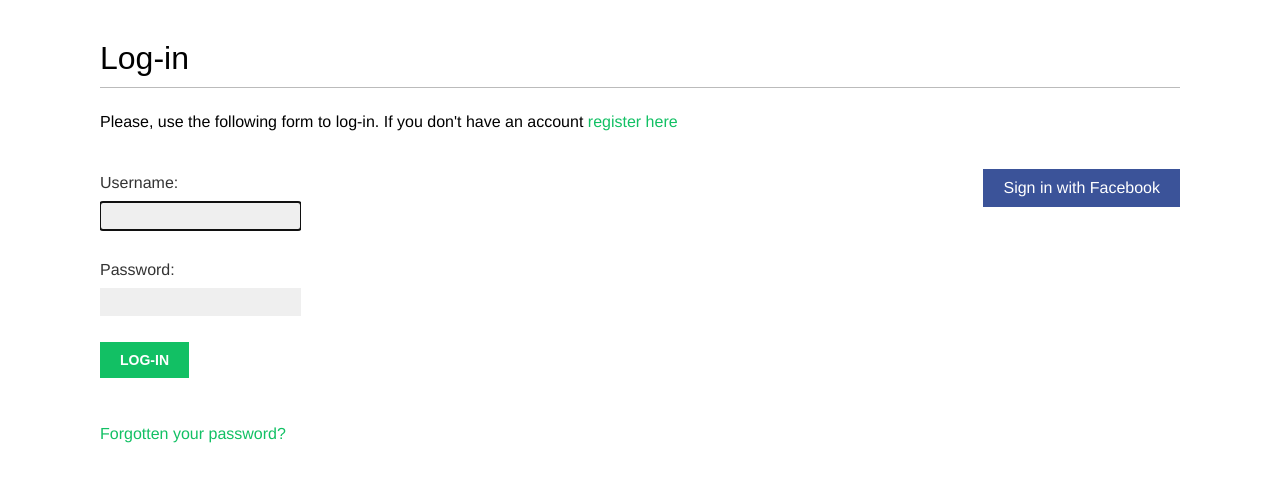
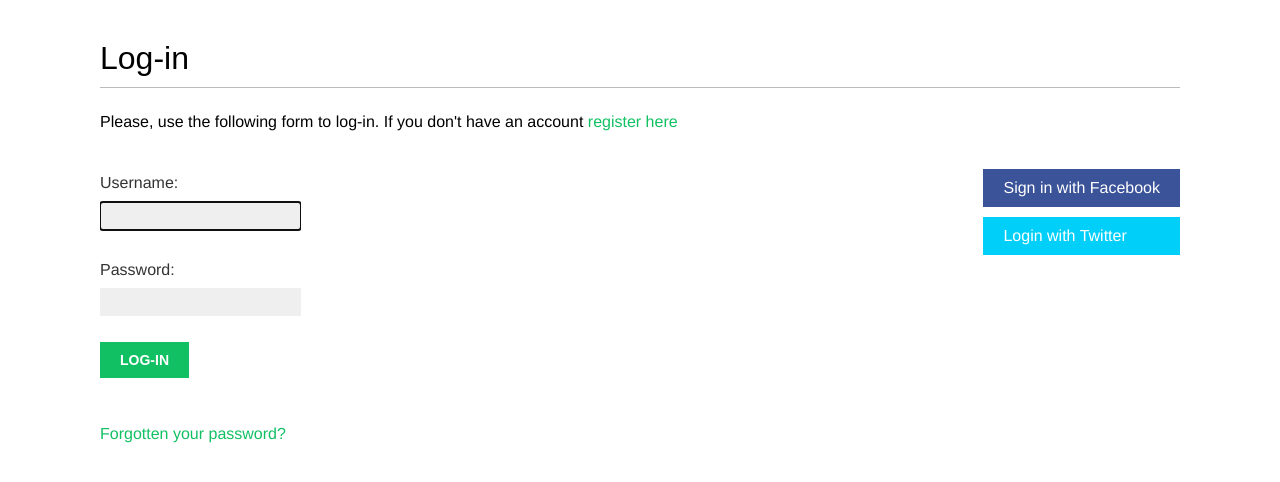
Before and after one commit to grbalmeida/rede-social-django, a Django app: page /account/login/ in a window 1280 px wide. Shown: the part 47-529 px from the top of the page. Run offline with Django 3.2, Linux system fonts and the light colour scheme; some web fonts are replaced.

Commit message:
Autenticação usando o Twitter

```diff
--- a/bookmarks/account/templates/registration/login.html
+++ b/bookmarks/account/templates/registration/login.html
@@ -33,6 +33,9 @@
             <li class="facebook">
                 <a href="{% url "social:begin" "facebook" %}">Sign in with Facebook</a>
             </li>
+            <li class="twitter">
+                <a href="{% url "social:begin" "twitter" %}">Login with Twitter</a>
+            </li>
         </ul>
     </div>
 {% endblock %}
--- a/bookmarks/bookmarks/settings.py
+++ b/bookmarks/bookmarks/settings.py
@@ -166,6 +166,7 @@ AUTHENTICATION_BACKENDS = [
     'django.contrib.auth.backends.ModelBackend',
     'account.authentication.EmailAuthBackend',
     'social_core.backends.facebook.FacebookOAuth2',
+    'social_core.backends.twitter.TwitterOAuth',
 ]
 
 # A ordem dos backends listados no parâmetro AUTHENTICATION_BACKENDS é relevante.
@@ -177,3 +178,6 @@ SOCIAL_AUTH_FACEBOOK_SECRET = os.environ.get('SOCIAL_AUTH_FACEBOOK_SECRET') # C
 # Opcionalmente, você pode definir um parâmetro SOCIAL_AUTH_FACEBOOK_SCOPE com as permissões
 # extras que você queira solicitar aos usuários do Facebook
 SOCIAL_AUTH_FACEBOOK_SCOPE = ['email']
+
+SOCIAL_AUTH_TWITTER_KEY = os.environ.get('SOCIAL_AUTH_TWITTER_KEY') # Chave de API no Twitter
+SOCIAL_AUTH_TWITTER_SECRET = os.environ.get('SOCIAL_AUTH_TWITTER_SECRET') # Código secreto da API no Twitter
```
